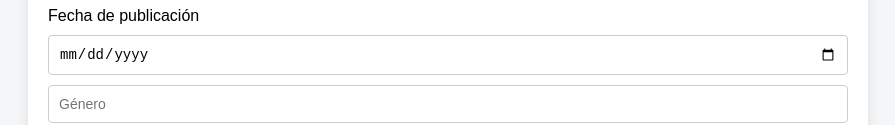
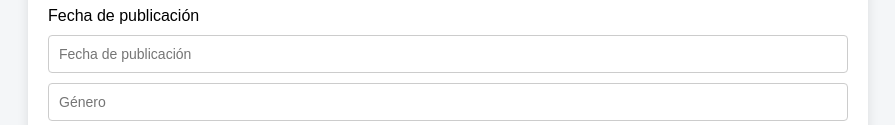
Before and after one commit to 22100194-RaulFGM/DataBase, a website: page docs/index.html in a window 1280 px wide. Shown: the part 256-381 px from the top of the page, without its empty margins (192-1087 px from the left). Drawn offline with Linux system fonts and the light colour scheme; no server answers.

Commit message:
Se cambio el tipo de dato en fecha_publicacion date a numero

```diff
--- a/docs/index.html
+++ b/docs/index.html
@@ -14,7 +14,7 @@
       <input type="text" id="autor" placeholder="Autor" required>
       <input type="text" id="editorial" placeholder="Editorial" required>
       <label for="fecha_publicacion">Fecha de publicación</label>
-      <input type="date" id="fecha_publicacion" required placeholder="Fecha de publicación" title="Ingrese la fecha de publicación">
+      <input type="number" id="fecha_publicacion" required placeholder="Fecha de publicación" min="1000" max="9999" title="Ingrese la fecha de publicación">
       <input type="text" id="genero" placeholder="Género" required>
       <button type="submit">Agregar Libro</button>
     </form>
```
